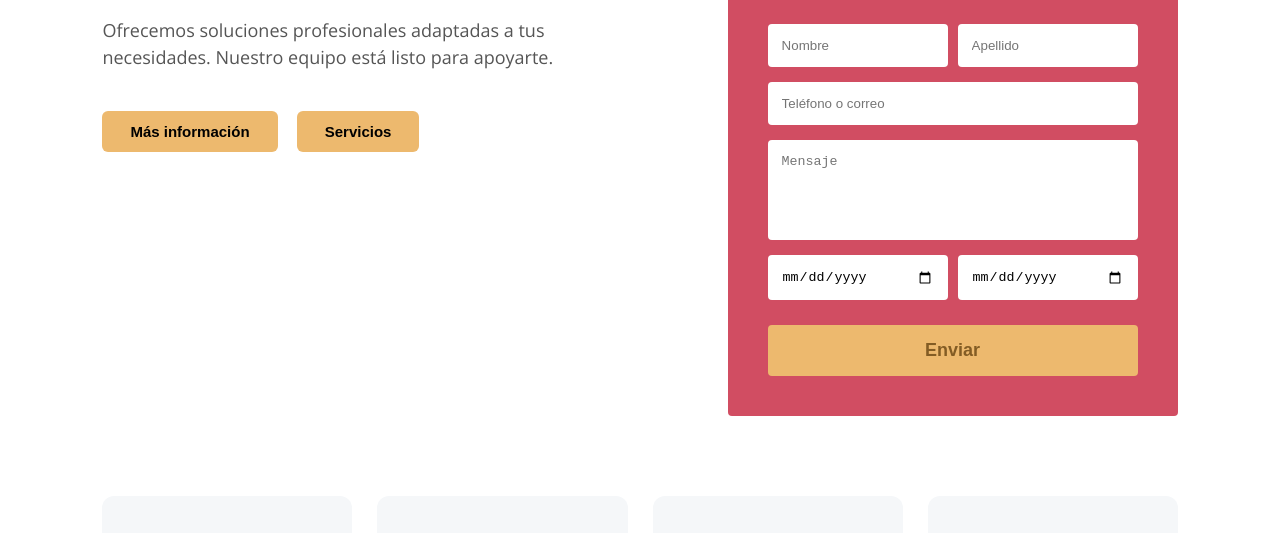
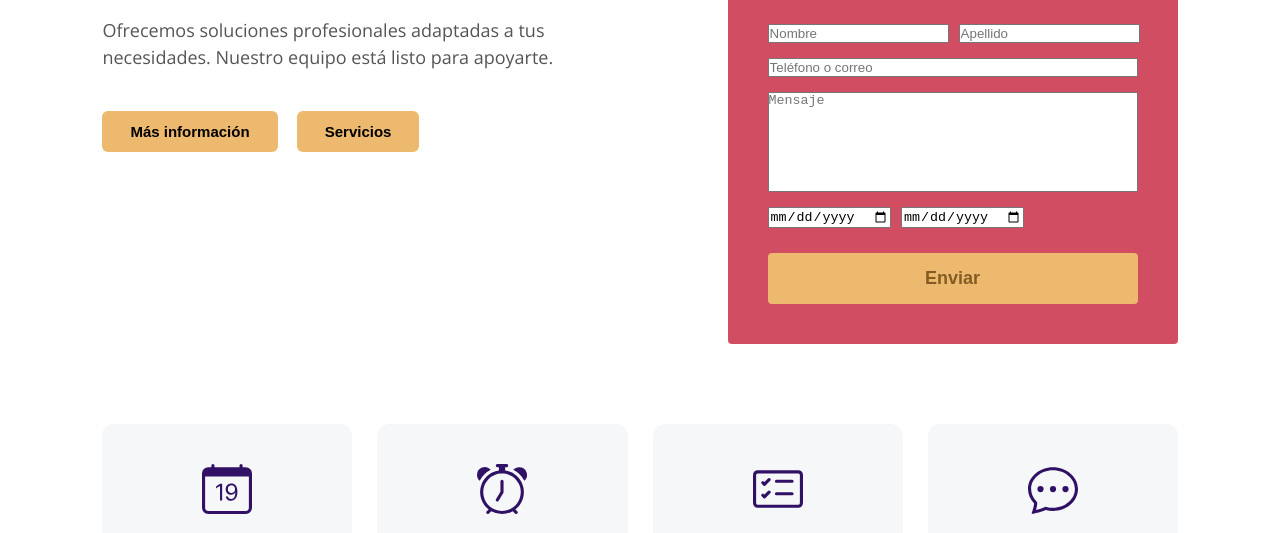
Before and after one commit to Diegogamer23/-tind26-p1-DVilla, a plain HTML site: page index.html in a window 1280 px wide. Shown: the part 220-753 px from the top of the page. Drawn offline with nearby package versions, Linux system fonts and the light colour scheme; a web font is replaced by a local one.

Commit message:
Update estilos.css

```diff
--- a/Css/estilos.css
+++ b/Css/estilos.css
@@ -59,8 +59,6 @@ body {
 }
 
 
-
-
 .texto-destacado h2 {
     font-size: 56px;
     font-weight: 700;
@@ -116,13 +114,6 @@ body {
     gap: 10px;
 }
 
-.formulario-cita input,
-.formulario-cita textarea {
-    width: 100%;
-    padding: 14px;
-    border: none;
-    border-radius: 4px;
-}
 
 .formulario-cita textarea {
     height: 100px;
```
